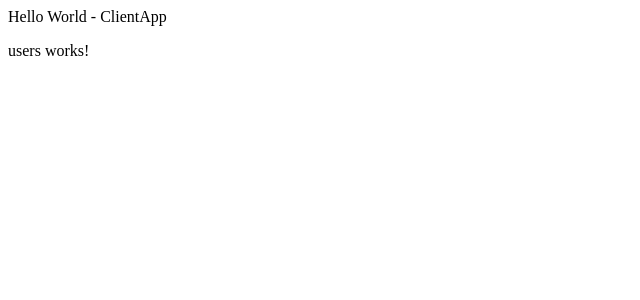
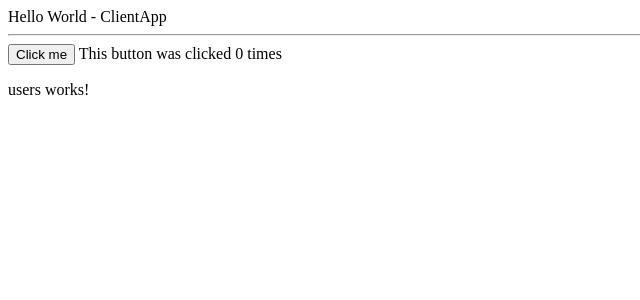
Before and after one commit to Versatilerz/angular-bootcamp, an Angular app: page / in a window 1280 px wide. Shown: the top 300 px of the page, without its empty margins (0-640 px from the left). Built offline with nearby package versions, Linux system fonts and the light colour scheme.

Commit message:
add a click event

```diff
--- a/src/app/app.component.html
+++ b/src/app/app.component.html
@@ -1,3 +1,6 @@
 {{ hellowWorld + " - " + title }}
+<hr />
+<button (click)="incrementClicked()">Click me</button>
+{{ "This button was clicked " + clicked + " times" }}
 
 <app-users></app-users>
--- a/src/app/app.component.ts
+++ b/src/app/app.component.ts
@@ -8,4 +8,9 @@ import { Component } from '@angular/core';
 export class AppComponent {
   title: string = 'ClientApp';
   hellowWorld: string = 'Hello World';
+  clicked: number = 0;
+
+  incrementClicked = () => {
+    this.clicked += 1;
+  };
 }
```
